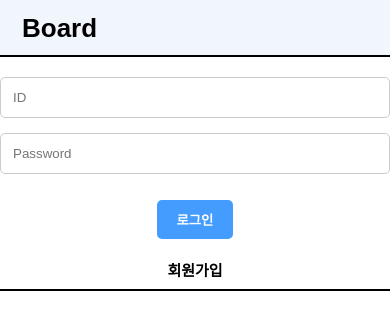
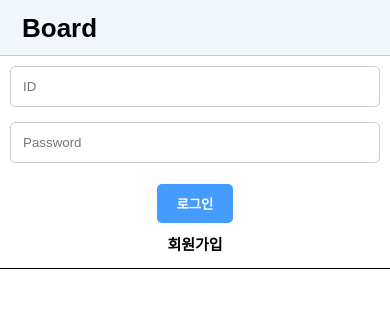
Before and after one commit to jihwanAn/Board-project, a React (Create React App) app in the folder client/: page /login in a window 390 px wide. Shown: the top 330 px of the page. Built offline with nearby package versions, Linux system fonts and the light colour scheme.

Commit message:
[Client] UI, 반응형 개선

```diff
--- a/client/src/components/Carousel.jsx
+++ b/client/src/components/Carousel.jsx
@@ -56,10 +56,6 @@ const Wrapper = styled.div`
   position: relative;
   width: 100%;
   overflow: hidden;
-
-  @media (max-width: 830px) {
-    display: none;
-  }
 `;
 
 const Slide = styled.div`
@@ -85,6 +81,10 @@ const Button = styled.button`
   cursor: pointer;
   z-index: 2;
   border: none;
+
+  @media (max-width: 576px) {
+    display: none;
+  }
 `;
 
 const PrevButton = styled(Button)`
--- a/client/src/components/PostForm.jsx
+++ b/client/src/components/PostForm.jsx
@@ -37,9 +37,7 @@ function PostForm({
 }
 
 const FormWrapper = styled.form`
-  border-top: 1px solid black;
   border-bottom: 1px solid black;
-  padding-top: 20px;
 `;
 
 const Input = styled.input`
--- a/client/src/layout/Header.jsx
+++ b/client/src/layout/Header.jsx
@@ -140,6 +140,7 @@ const HeaderWrapper = styled.header`
   justify-content: space-between;
   padding: 12px;
   background-color: #f0f6fc;
+  border-bottom: 1px solid #ccc;
 `;
 
 const RightContainer = styled.div`
--- a/client/src/pages/Home.jsx
+++ b/client/src/pages/Home.jsx
@@ -40,17 +40,11 @@ const Home = () => {
       <StyledTable>
         <thead>
           <tr>
-            <TableHeader width="5%" className="hidden_on_fir">
-              No
-            </TableHeader>
-            <TableHeader width="55%">제목</TableHeader>
-            <TableHeader width="12%">작성자</TableHeader>
-            <TableHeader width="20%" className="hidden_on_sec">
-              등록일
-            </TableHeader>
-            <TableHeader width="8%" className="hidden_on_fir">
-              조회
-            </TableHeader>
+            <TableHeader className="hidden_on_fir">No</TableHeader>
+            <TableHeader width="63%">제목</TableHeader>
+            <TableHeader>작성자</TableHeader>
+            <TableHeader>등록일</TableHeader>
+            <TableHeader className="hidden_on_fir">조회</TableHeader>
           </tr>
         </thead>
         <tbody>
@@ -60,7 +54,7 @@ const Home = () => {
                 {indexOfFirstPost + index + 1}
               </TableData>
               <TableData>
-                <StyledLink to={`./view?id=${post._id}`} className="center_on">
+                <StyledLink to={`./view?id=${post._id}`}>
                   {post.subject}
                   {post.comments.length > 0 && (
                     <CommentCount>({post.comments.length})</CommentCount>
@@ -68,7 +62,7 @@ const Home = () => {
                 </StyledLink>
               </TableData>
               <TableData>{post.writer}</TableData>
-              <TableData className="hidden_on_sec">
+              <TableData>
                 <DateConverter dateString={post.date} />
               </TableData>
               <TableData className="hidden_on_fir">{post.views}</TableData>
@@ -111,20 +105,18 @@ const StyledTable = styled.table`
     font-size: 14px;
   }
 
-  @media (max-width: 785px) {
+  // small : 576px 스마트폰
+  // Medium : 768px 테블릿
+
+  @media (max-width: 768px) {
     .hidden_on_fir {
       display: none;
     }
   }
 
-  @media (max-width: 620px) {
+  @media (max-width: 576px) {
     .hidden_on_sec {
       display: none;
-    }
-    .center_on {
-      justify-content: center;
-      align-items: center;
-      text-align: center;
     }
   }
 `;
@@ -147,7 +139,6 @@ const StyledLink = styled(Link)`
   color: #007bff;
   transition: color 0.3s ease;
   display: flex;
-  margin-left: 10px;
 
   &:hover {
     color: #0056b3;
--- a/client/src/pages/Login.jsx
+++ b/client/src/pages/Login.jsx
@@ -177,26 +177,22 @@ const Login = () => {
   );
 };
 
-const Container = styled.div`
-  width: 100%;
-  border-top: 1px solid black;
+const Container = styled.main`
+  padding: 10px;
   border-bottom: 1px solid black;
 `;
 
 const LoginSection = styled.section`
   width: 100%;
-  border-top: 1px solid black;
-  border-bottom: 1px solid black;
 `;
 
 const LoginForm = styled.form`
   display: flex;
   flex-direction: column;
-  margin-top: 20px;
 `;
 
 const BtnForm = styled.div`
-  margin: 10px 0;
+  margin: 5px 0;
   display: flex;
   justify-content: center;
 `;
--- a/client/src/pages/Mypage.jsx
+++ b/client/src/pages/Mypage.jsx
@@ -42,8 +42,8 @@ const MyPage = () => {
   };
 
   return (
-    <main>
-      <UserInfoWrap>
+    <Container>
+      <section>
         <UserInfo>
           <UserInfoItem>
             <strong>아이디:</strong> {userInfo.userId}
@@ -68,21 +68,19 @@ const MyPage = () => {
             ))}
           </ul>
         </UserPosts>
-      </UserInfoWrap>
+      </section>
 
       <PostActions buttonText={{ back: "목록으로" }} />
-    </main>
+    </Container>
   );
 };
 
-const UserInfoWrap = styled.section`
-  border-top: 1px solid black;
+const Container = styled.main`
+  padding: 10px;
   border-bottom: 1px solid black;
-  margin-bottom: 1rem;
 `;
 
 const UserInfo = styled.div`
-  margin-top: 20px;
   display: flex;
   justify-content: space-between;
 `;
@@ -92,7 +90,7 @@ const UserInfoItem = styled.p`
 `;
 
 const UserPosts = styled.div`
-  margin-top: 20px;
+  margin-top: 15px;
   width: 100%;
   border: 1px solid rgb(175, 175, 175);
   border-radius: 7px;
--- a/client/src/pages/Update.jsx
+++ b/client/src/pages/Update.jsx
@@ -2,6 +2,7 @@ import React, { useState, useEffect } from "react";
 import axios from "axios";
 import { useLocation, useNavigate } from "react-router-dom";
 import PostForm from "../components/PostForm";
+import styled from "styled-components";
 
 function Update() {
   const [subject, setSubject] = useState("");
@@ -70,7 +71,7 @@ function Update() {
   };
 
   return (
-    <main className="container">
+    <Container className="container">
       <section className="board_update_wrap">
         <PostForm
           subject={subject}
@@ -81,8 +82,12 @@ function Update() {
           buttonText="수정 완료"
         />
       </section>
-    </main>
+    </Container>
   );
 }
 
+const Container = styled.main`
+  padding: 10px;
+`;
+
 export default Update;
--- a/client/src/pages/View.jsx
+++ b/client/src/pages/View.jsx
@@ -62,7 +62,7 @@ function View() {
   };
 
   return (
-    <main className="container">
+    <Container className="container">
       <ViewWrap>
         <ViewForm>
           <Subject>제목: {post && post.subject}</Subject>
@@ -88,18 +88,20 @@ function View() {
         </ViewForm>
       </ViewWrap>
       <CommentForm board_id={objectId} />
-    </main>
+    </Container>
   );
 }
 
+const Container = styled.main`
+  padding: 10px;
+`;
+
 const ViewWrap = styled.section`
   width: 100%;
-  border-top: 1px solid black;
 `;
 
 const ViewForm = styled.div`
   border-bottom: 1px solid black;
-  margin: 12px 0;
 `;
 
 const Subject = styled.div`
--- a/client/src/pages/Write.jsx
+++ b/client/src/pages/Write.jsx
@@ -1,4 +1,5 @@
 import React, { useState } from "react";
+import styled from "styled-components";
 import { useNavigate } from "react-router-dom";
 import axios from "axios";
 import PostForm from "../components/PostForm";
@@ -46,7 +47,7 @@ function Write() {
   };
 
   return (
-    <main className="container">
+    <Container className="container">
       <section className="board_write_wrap">
         <PostForm
           subject={subject}
@@ -57,8 +58,12 @@ function Write() {
           buttonText="작성 완료"
         />
       </section>
-    </main>
+    </Container>
   );
 }
 
+const Container = styled.main`
+  padding: 10px;
+`;
+
 export default Write;
```
